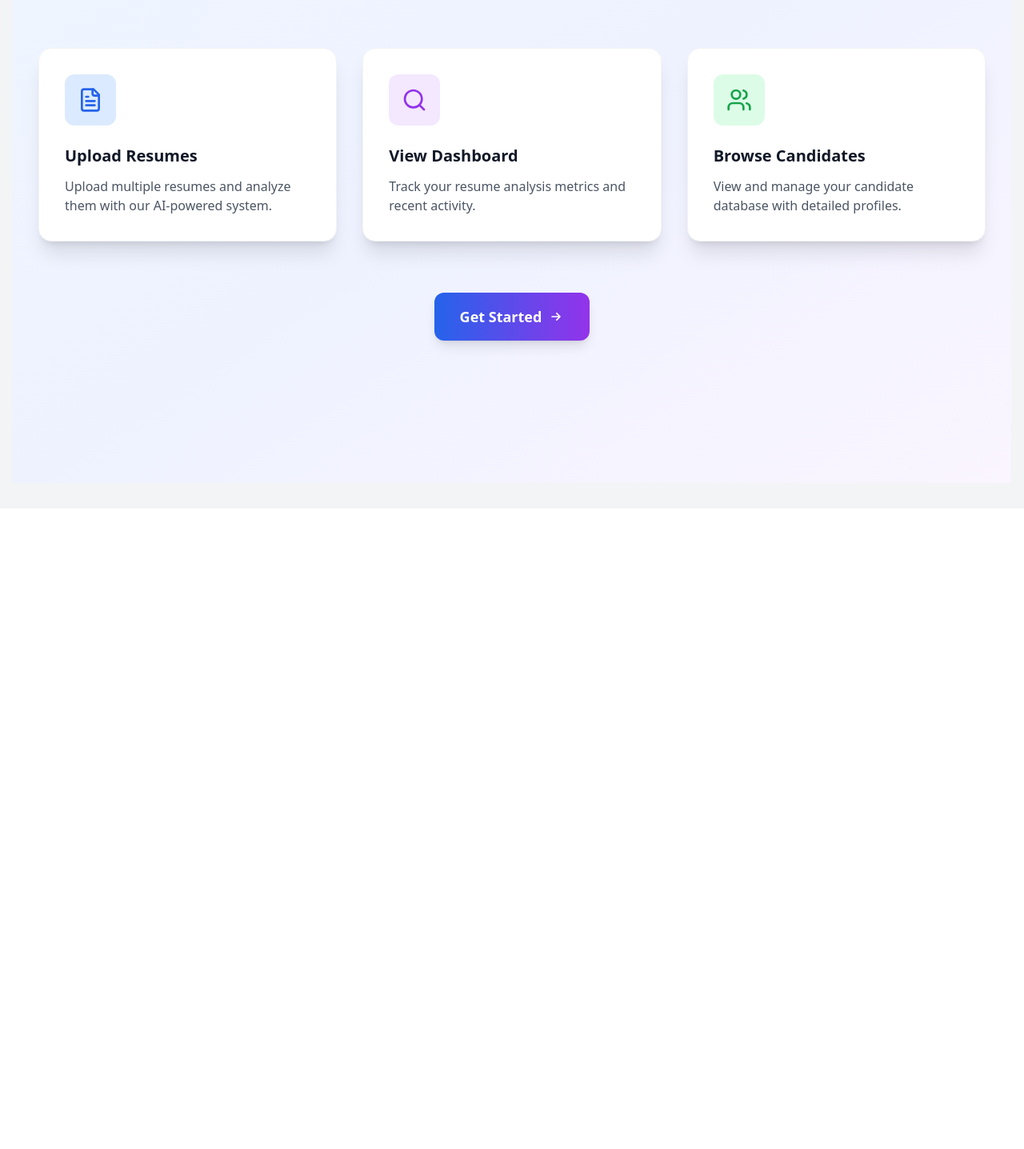
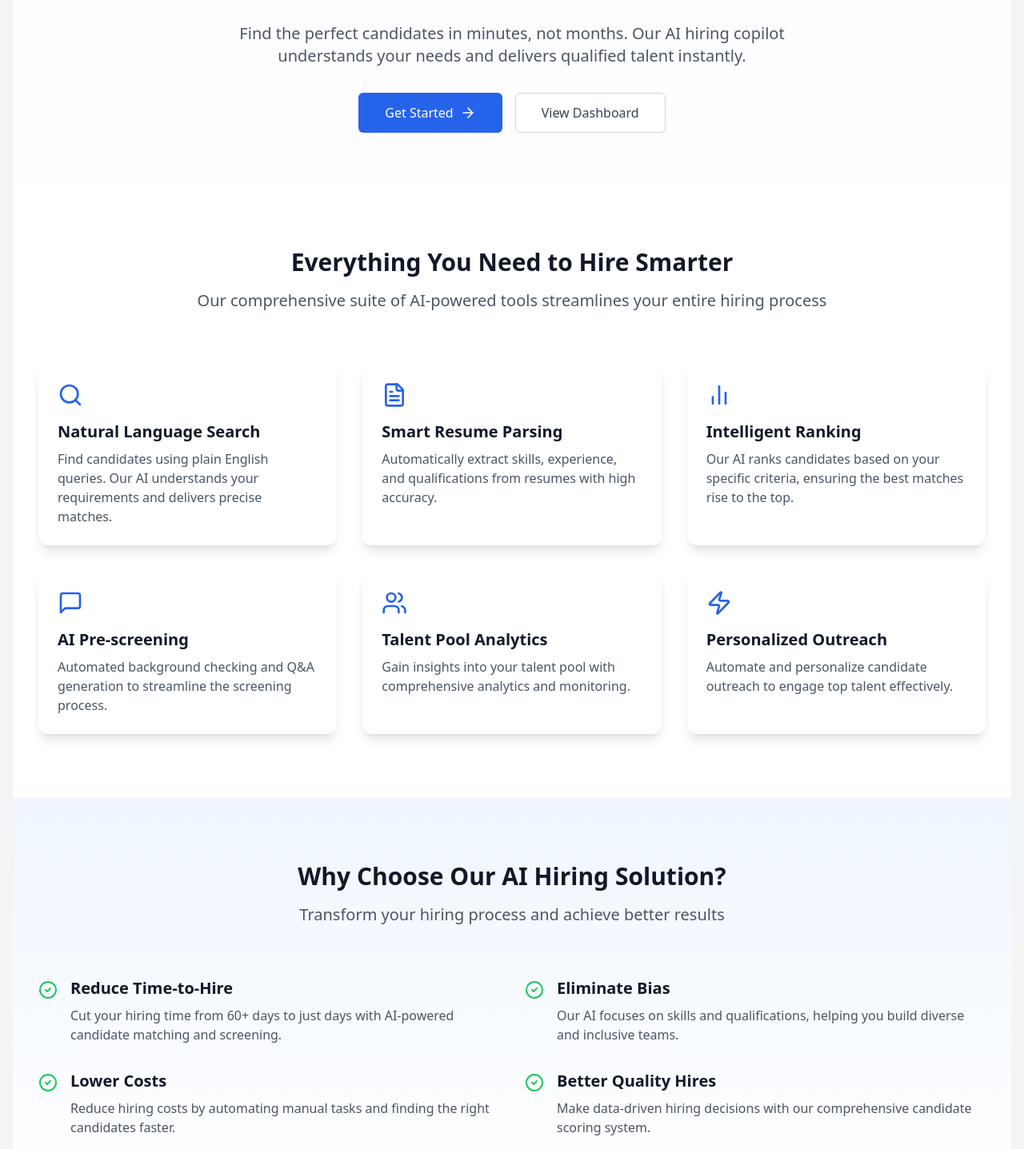
Before and after one commit to tanush-em/HireAI-100xEngineers, a React (Vite) app in the folder frontend/: page / in a window 1280 px wide. Shown: the part 293-1730 px from the top of the page at 80% size. Before the commit the page ends 929 px from the top, so only its background shows below. Built offline with nearby package versions, Linux system fonts and the light colour scheme.

Commit message:
landing page added

```diff
--- a/frontend/src/pages/landingPage.jsx
+++ b/frontend/src/pages/landingPage.jsx
@@ -1,64 +1,176 @@
 import React from 'react';
 import { Link } from 'react-router-dom';
-import { FileText, Search, Users } from 'lucide-react';
+import { motion } from 'framer-motion';
+import {
+  Search,
+  FileText,
+  BarChart2,
+  MessageSquare,
+  Zap,
+  Users,
+  ArrowRight,
+  CheckCircle2
+} from 'lucide-react';
 
 const LandingPage = () => {
   return (
-    <div className="min-h-screen bg-gradient-to-br from-blue-50 via-indigo-50 to-purple-50">
-      <div className="max-w-7xl mx-auto px-4 sm:px-6 lg:px-8 py-16">
+    <div className="min-h-screen bg-gradient-to-b from-white to-blue-50">
       {/* Hero Section */}
+      <div className="relative overflow-hidden">
+        <div className="max-w-7xl mx-auto px-4 sm:px-6 lg:px-8 pt-20 pb-16 text-center">
+          <motion.div
+            initial={{ opacity: 0, y: 20 }}
+            animate={{ opacity: 1, y: 0 }}
+            transition={{ duration: 0.8 }}
+          >
+            <h1 className="text-4xl sm:text-5xl md:text-6xl font-bold text-gray-900 mb-6">
+              Transform Your Hiring with{' '}
+              <span className="text-blue-600">AI-Powered</span> Precision
+            </h1>
+            <p className="text-xl text-gray-600 mb-8 max-w-3xl mx-auto">
+              Find the perfect candidates in minutes, not months. Our AI hiring copilot understands your needs and delivers qualified talent instantly.
+            </p>
+            <div className="flex flex-col sm:flex-row gap-4 justify-center">
+              <Link
+                to="/upload"
+                className="inline-flex items-center justify-center px-8 py-3 border border-transparent text-base font-medium rounded-md text-white bg-blue-600 hover:bg-blue-700 transition-colors duration-200"
+              >
+                Get Started
+                <ArrowRight className="ml-2 h-5 w-5" />
+              </Link>
+              <Link
+                to="/dashboard"
+                className="inline-flex items-center justify-center px-8 py-3 border border-gray-300 text-base font-medium rounded-md text-gray-700 bg-white hover:bg-gray-50 transition-colors duration-200"
+              >
+                View Dashboard
+              </Link>
+            </div>
+          </motion.div>
+        </div>
+      </div>
+
+      {/* Features Section */}
+      <div className="py-20 bg-white">
+        <div className="max-w-7xl mx-auto px-4 sm:px-6 lg:px-8">
           <div className="text-center mb-16">
-          <h1 className="text-5xl font-bold text-gray-900 mb-6">
-            Welcome to Resume Analysis
-          </h1>
-          <p className="text-xl text-gray-600 max-w-3xl mx-auto">
-            Upload resumes, analyze them with AI, and find the perfect candidates for your needs.
+            <h2 className="text-3xl font-bold text-gray-900 mb-4">
+              Everything You Need to Hire Smarter
+            </h2>
+            <p className="text-xl text-gray-600">
+              Our comprehensive suite of AI-powered tools streamlines your entire hiring process
             </p>
           </div>
 
-        {/* Feature Cards */}
-        <div className="grid md:grid-cols-3 gap-8 mb-16">
-          <Link to="/upload" className="group">
-            <div className="bg-white rounded-2xl shadow-xl border border-gray-100 p-8 hover:shadow-2xl transition-all duration-300">
-              <div className="bg-blue-100 w-16 h-16 rounded-xl flex items-center justify-center mb-6 group-hover:scale-110 transition-transform">
-                <FileText className="w-8 h-8 text-blue-600" />
+          <div className="grid grid-cols-1 md:grid-cols-2 lg:grid-cols-3 gap-8">
+            {[
+              {
+                icon: <Search className="h-8 w-8 text-blue-600" />,
+                title: "Natural Language Search",
+                description: "Find candidates using plain English queries. Our AI understands your requirements and delivers precise matches."
+              },
+              {
+                icon: <FileText className="h-8 w-8 text-blue-600" />,
+                title: "Smart Resume Parsing",
+                description: "Automatically extract skills, experience, and qualifications from resumes with high accuracy."
+              },
+              {
+                icon: <BarChart2 className="h-8 w-8 text-blue-600" />,
+                title: "Intelligent Ranking",
+                description: "Our AI ranks candidates based on your specific criteria, ensuring the best matches rise to the top."
+              },
+              {
+                icon: <MessageSquare className="h-8 w-8 text-blue-600" />,
+                title: "AI Pre-screening",
+                description: "Automated background checking and Q&A generation to streamline the screening process."
+              },
+              {
+                icon: <Users className="h-8 w-8 text-blue-600" />,
+                title: "Talent Pool Analytics",
+                description: "Gain insights into your talent pool with comprehensive analytics and monitoring."
+              },
+              {
+                icon: <Zap className="h-8 w-8 text-blue-600" />,
+                title: "Personalized Outreach",
+                description: "Automate and personalize candidate outreach to engage top talent effectively."
+              }
+            ].map((feature, index) => (
+              <motion.div
+                key={index}
+                initial={{ opacity: 0, y: 20 }}
+                animate={{ opacity: 1, y: 0 }}
+                transition={{ duration: 0.5, delay: index * 0.1 }}
+                className="bg-white rounded-xl shadow-lg p-6 hover:shadow-xl transition-shadow duration-200"
+              >
+                <div className="mb-4">{feature.icon}</div>
+                <h3 className="text-xl font-semibold text-gray-900 mb-2">{feature.title}</h3>
+                <p className="text-gray-600">{feature.description}</p>
+              </motion.div>
+            ))}
           </div>
-              <h3 className="text-xl font-semibold text-gray-900 mb-3">Upload Resumes</h3>
-              <p className="text-gray-600">Upload multiple resumes and analyze them with our AI-powered system.</p>
         </div>
-          </Link>
+      </div>
 
-          <Link to="/dashboard" className="group">
-            <div className="bg-white rounded-2xl shadow-xl border border-gray-100 p-8 hover:shadow-2xl transition-all duration-300">
-              <div className="bg-purple-100 w-16 h-16 rounded-xl flex items-center justify-center mb-6 group-hover:scale-110 transition-transform">
-                <Search className="w-8 h-8 text-purple-600" />
+      {/* Benefits Section */}
+      <div className="py-20 bg-gradient-to-b from-blue-50 to-white">
+        <div className="max-w-7xl mx-auto px-4 sm:px-6 lg:px-8">
+          <div className="text-center mb-16">
+            <h2 className="text-3xl font-bold text-gray-900 mb-4">
+              Why Choose Our AI Hiring Solution?
+            </h2>
+            <p className="text-xl text-gray-600">
+              Transform your hiring process and achieve better results
+            </p>
           </div>
-              <h3 className="text-xl font-semibold text-gray-900 mb-3">View Dashboard</h3>
-              <p className="text-gray-600">Track your resume analysis metrics and recent activity.</p>
+
+          <div className="grid grid-cols-1 md:grid-cols-2 gap-8">
+            {[
+              {
+                title: "Reduce Time-to-Hire",
+                description: "Cut your hiring time from 60+ days to just days with AI-powered candidate matching and screening."
+              },
+              {
+                title: "Eliminate Bias",
+                description: "Our AI focuses on skills and qualifications, helping you build diverse and inclusive teams."
+              },
+              {
+                title: "Lower Costs",
+                description: "Reduce hiring costs by automating manual tasks and finding the right candidates faster."
+              },
+              {
+                title: "Better Quality Hires",
+                description: "Make data-driven hiring decisions with our comprehensive candidate scoring system."
+              }
+            ].map((benefit, index) => (
+              <motion.div
+                key={index}
+                initial={{ opacity: 0, x: index % 2 === 0 ? -20 : 20 }}
+                animate={{ opacity: 1, x: 0 }}
+                transition={{ duration: 0.5, delay: index * 0.1 }}
+                className="flex items-start space-x-4"
+              >
+                <CheckCircle2 className="h-6 w-6 text-green-500 flex-shrink-0 mt-1" />
+                <div>
+                  <h3 className="text-xl font-semibold text-gray-900 mb-2">{benefit.title}</h3>
+                  <p className="text-gray-600">{benefit.description}</p>
                 </div>
-          </Link>
-
-          <Link to="/candidates" className="group">
-            <div className="bg-white rounded-2xl shadow-xl border border-gray-100 p-8 hover:shadow-2xl transition-all duration-300">
-              <div className="bg-green-100 w-16 h-16 rounded-xl flex items-center justify-center mb-6 group-hover:scale-110 transition-transform">
-                <Users className="w-8 h-8 text-green-600" />
+              </motion.div>
+            ))}
           </div>
-              <h3 className="text-xl font-semibold text-gray-900 mb-3">Browse Candidates</h3>
-              <p className="text-gray-600">View and manage your candidate database with detailed profiles.</p>
         </div>
-          </Link>
       </div>
 
       {/* CTA Section */}
-        <div className="text-center">
+      <div className="py-20 bg-blue-600">
+        <div className="max-w-7xl mx-auto px-4 sm:px-6 lg:px-8 text-center">
+          <h2 className="text-3xl font-bold text-white mb-8">
+            Ready to Transform Your Hiring Process?
+          </h2>
           <Link
             to="/upload"
-            className="inline-flex items-center px-8 py-4 text-lg font-semibold text-white bg-gradient-to-r from-blue-600 to-purple-600 rounded-xl hover:from-blue-700 hover:to-purple-700 transition-all duration-200 shadow-lg hover:shadow-xl"
+            className="inline-flex items-center justify-center px-8 py-3 border-2 border-white text-base font-medium rounded-md text-white hover:bg-white hover:text-blue-600 transition-colors duration-200"
           >
-            Get Started
-            <svg className="w-5 h-5 ml-2" fill="none" stroke="currentColor" viewBox="0 0 24 24">
-              <path strokeLinecap="round" strokeLinejoin="round" strokeWidth={2} d="M13 7l5 5m0 0l-5 5m5-5H6" />
-            </svg>
+            Get Started Now
+            <ArrowRight className="ml-2 h-5 w-5" />
           </Link>
         </div>
       </div>
```
Lines whose indentation alone changed are shown as unchanged.
